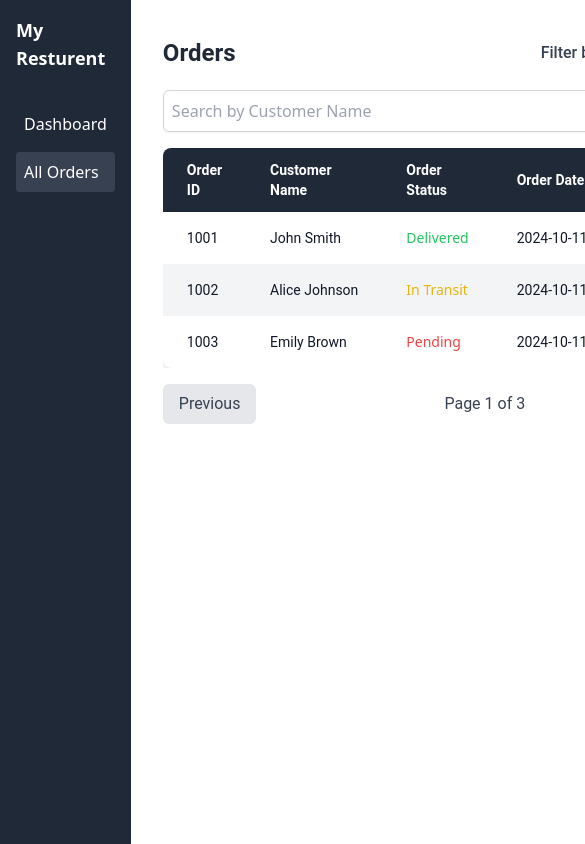
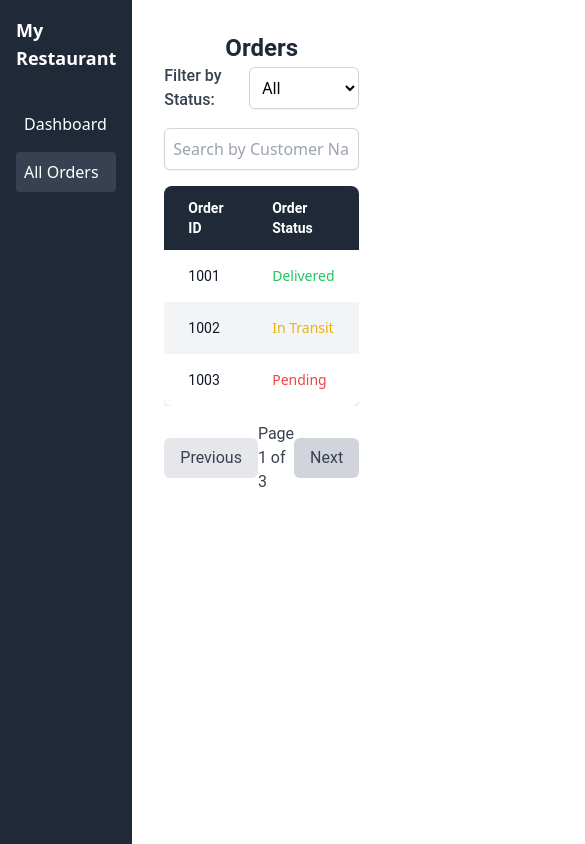
Before and after one commit to AdithyanKP/Resto-Dashboard, a Next.js app: page /orders in a window 390 px wide. Shown: the top 844 px of the page, 585 px wide, since content can reach past the window. Built offline with nearby package versions, Linux system fonts and the light colour scheme.

Commit message:
fix: responsive issue fix and changes

```diff
--- a/app/components/DashBoard.js
+++ b/app/components/DashBoard.js
@@ -104,8 +104,9 @@ const Dashboard = () => {
         {
           label: "Yearly Sales",
           data: Object.values(yearlySalesData),
-          backgroundColor: "rgba(75, 192, 192, 0.6)",
-          borderColor: "rgba(75, 192, 192, 1)",
+          backgroundColor: "rgba(54, 162, 235, 0.6)",
+          borderColor: "rgba(54, 162, 235, 1)",
+
           borderWidth: 1,
         },
       ],
@@ -164,13 +165,13 @@ const Dashboard = () => {
   }, [orderData]);
 
   return (
-    <div className="flex flex-col marker: max-h-full overflow-y-auto p-6 space-y-8">
+    <div className="flex flex-col marker: max-h-full overflow-y-auto p-6 space-y-8 ">
       <div className="flex flex-col lg:flex-row justify-around">
         <div className="flex flex-col">
           <h2 className="text-2xl font-semibold text-gray-800 font-roboto">
             Monthly Sales Data
           </h2>
-          <div className="flex justify-center mt-2">
+          <div className="flex justify-center mt-2 cursor-pointer">
             <Bar
               data={monthlySalesChartData}
               options={commonChartOptions}
@@ -182,7 +183,7 @@ const Dashboard = () => {
           <h2 className="text-2xl font-semibold text-gray-800 font-roboto">
             Yearly Sales Data
           </h2>
-          <div className="flex justify-center mt-2">
+          <div className="flex justify-center mt-2 cursor-pointer">
             <Bar
               data={yearlyChartDataYearly}
               options={commonChartOptions}
@@ -196,7 +197,7 @@ const Dashboard = () => {
         <h2 className="flex justify-center text-2xl font-semibold text-gray-800 font-roboto">
           Order Types Distribution
         </h2>
-        <div className="flex justify-center mt-2">
+        <div className="flex justify-center mt-2 cursor-pointer">
           <Pie
             data={orderTypeChartData}
             options={{
@@ -215,7 +216,7 @@ const Dashboard = () => {
           <h2 className="text-2xl font-semibold text-gray-800 font-roboto">
             Top 5 Items Sold
           </h2>
-          <div className="flex justify-center mt-2">
+          <div className="flex justify-center mt-2 cursor-pointer">
             <Bar
               data={topItemsChartData}
               options={{
@@ -231,7 +232,7 @@ const Dashboard = () => {
           <h2 className="text-2xl font-semibold text-gray-800 font-roboto">
             Average Ratings of Food Items
           </h2>
-          <div className="flex justify-center mt-2">
+          <div className="flex justify-center mt-2 cursor-pointer">
             <Bar
               data={ratingsChartData}
               options={{
--- a/app/components/Sidebar.js
+++ b/app/components/Sidebar.js
@@ -7,7 +7,7 @@ const Sidebar = () => {
 
   return (
     <div className="sidebar bg-gray-800 text-white h-screen w-64 flex flex-col">
-      <div className="p-4 text-lg font-bold">My Resturent</div>
+      <div className="p-4 text-lg font-bold">My Restaurant</div>
       <ul className="flex-1 space-y-2 p-4">
         <li>
           <Link href="/">
--- a/app/layout.js
+++ b/app/layout.js
@@ -13,8 +13,8 @@ const geistMono = localFont({
 });
 
 export const metadata = {
-  title: "Create Next App",
-  description: "Generated by create next app",
+  title: "Resto DashBoard",
+  description: "Restaurant  Metrics",
 };
 
 export default function RootLayout({ children }) {
--- a/app/orders/page.js
+++ b/app/orders/page.js
@@ -8,11 +8,11 @@ import useDebounce from "../Hooks/UseDebounce";
 const Orders = () => {
   const [statusFilter, setStatusFilter] = useState("");
   const [searchTerm, setSearchTerm] = useState("");
-  const debouncedSearchTerm = useDebounce(searchTerm, 400);
+  const debouncedSearchTerm = useDebounce(searchTerm, 300); // Adjust delay as needed
   const [currentPage, setCurrentPage] = useState(1);
   const itemsPerPage = 3;
 
-  // filter search and sort func
+  // Memoized filtered, searched, and sorted orders
   const filteredOrders = useMemo(() => {
     return orderData
       .filter(
@@ -40,7 +40,7 @@ const Orders = () => {
   return (
     <Layout>
       <div className="p-4">
-        <div className="flex justify-between items-center mb-4">
+        <div className="flex flex-col sm:flex-row justify-between items-center mb-4">
           <h1 className="text-2xl font-bold text-gray-800 font-roboto">
             Orders
           </h1>
@@ -77,6 +77,7 @@ const Orders = () => {
             className="p-2 border border-gray-300 rounded-md bg-white shadow-sm focus:ring focus:outline-none w-full"
           />
         </div>
+
         <div className="overflow-x-auto">
           <table className="min-w-full bg-white shadow-md rounded-lg overflow-hidden">
             <thead className="bg-gray-800 text-white">
@@ -84,19 +85,19 @@ const Orders = () => {
                 <th className="px-6 py-3 text-left text-sm font-semibold font-roboto">
                   Order ID
                 </th>
-                <th className="px-6 py-3 text-left text-sm font-semibold font-roboto">
+                <th className="px-6 py-3 text-left text-sm font-semibold font-roboto hidden sm:table-cell">
                   Customer Name
                 </th>
                 <th className="px-6 py-3 text-left text-sm font-semibold font-roboto">
                   Order Status
                 </th>
-                <th className="px-6 py-3 text-left text-sm font-semibold font-roboto">
+                <th className="px-6 py-3 text-left text-sm font-semibold font-roboto hidden md:table-cell">
                   Order Date
                 </th>
-                <th className="px-6 py-3 text-left text-sm font-semibold font-roboto">
+                <th className="px-6 py-3 text-left text-sm font-semibold font-roboto hidden lg:table-cell">
                   Total Items
                 </th>
-                <th className="px-6 py-3 text-left text-sm font-semibold font-roboto">
+                <th className="px-6 py-3 text-left text-sm font-semibold font-roboto hidden lg:table-cell">
                   Total Price
                 </th>
               </tr>
@@ -117,7 +118,7 @@ const Orders = () => {
                     <td className="px-6 py-4 whitespace-nowrap text-sm text-gray-900 font-roboto">
                       {order.Order_ID}
                     </td>
-                    <td className="px-6 py-4 whitespace-nowrap text-sm text-gray-900 font-roboto">
+                    <td className="px-6 py-4 whitespace-nowrap text-sm text-gray-900 font-roboto hidden sm:table-cell">
                       {order.Customer_Name}
                     </td>
                     <td
@@ -131,13 +132,13 @@ const Orders = () => {
                     >
                       {order.Order_Status}
                     </td>
-                    <td className="px-6 py-4 whitespace-nowrap text-sm text-gray-900 font-roboto">
+                    <td className="px-6 py-4 whitespace-nowrap text-sm text-gray-900 font-roboto hidden md:table-cell">
                       {order.Order_Date}
                     </td>
-                    <td className="px-6 py-4 whitespace-nowrap text-sm text-gray-900 font-roboto">
+                    <td className="px-6 py-4 whitespace-nowrap text-sm text-gray-900 font-roboto hidden lg:table-cell">
                       {order.Items.length}
                     </td>
-                    <td className="px-6 py-4 whitespace-nowrap text-sm text-gray-900 font-roboto">
+                    <td className="px-6 py-4 whitespace-nowrap text-sm text-gray-900 font-roboto hidden lg:table-cell">
                       {order.Items.reduce(
                         (acc, item) => acc + item.Total_Price,
                         0
@@ -149,6 +150,7 @@ const Orders = () => {
             </tbody>
           </table>
         </div>
+
         <div className="flex justify-between items-center mt-4">
           <button
             onClick={() => handlePageChange(currentPage - 1)}
```
